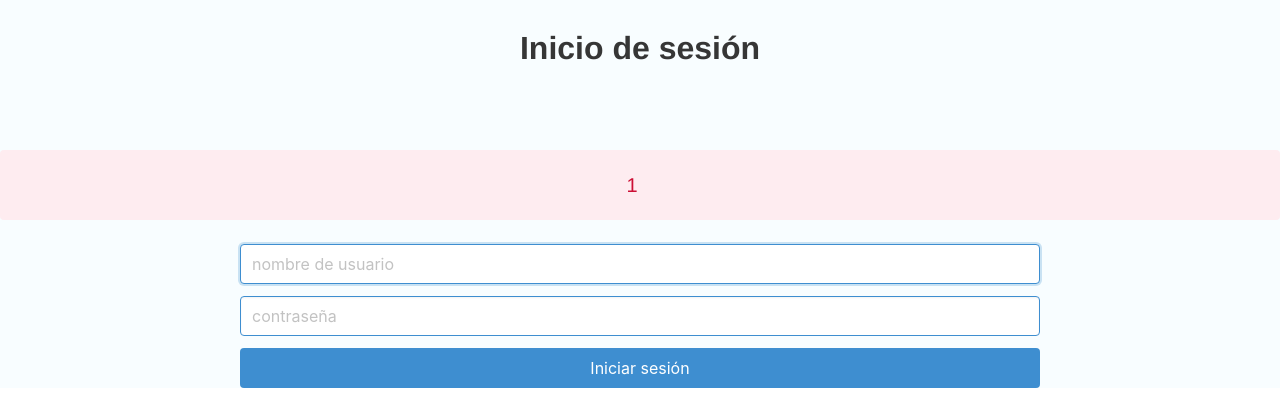
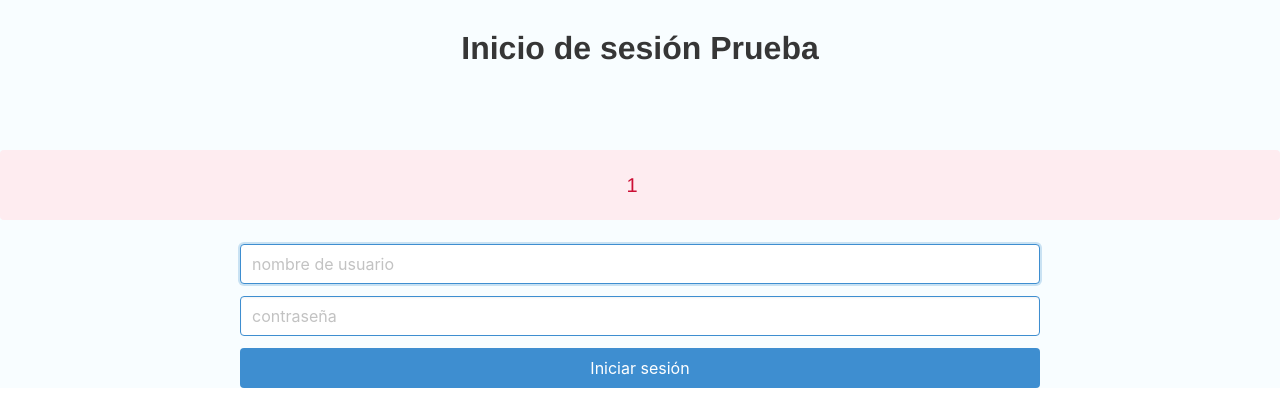
Before and after one commit to Yerko-Contreras/IIC2413-Entrega3, a PHP site: page /views/login.php?msg=1 in a window 1280 px wide. Shown: the top 420 px of the page. Run offline with PHP 8.4, Linux system fonts and the light colour scheme.

Commit message:
"Prueba"

```diff
--- a/Sites/views/login.php
+++ b/Sites/views/login.php
@@ -9,7 +9,7 @@
 
 <body>
     <br>
-    <h1 class="title is-3 has-text-centered"> Inicio de sesión</h1>
+    <h1 class="title is-3 has-text-centered">Inicio de sesión Prueba </h1>
     <br>
 	<br>
 
```
